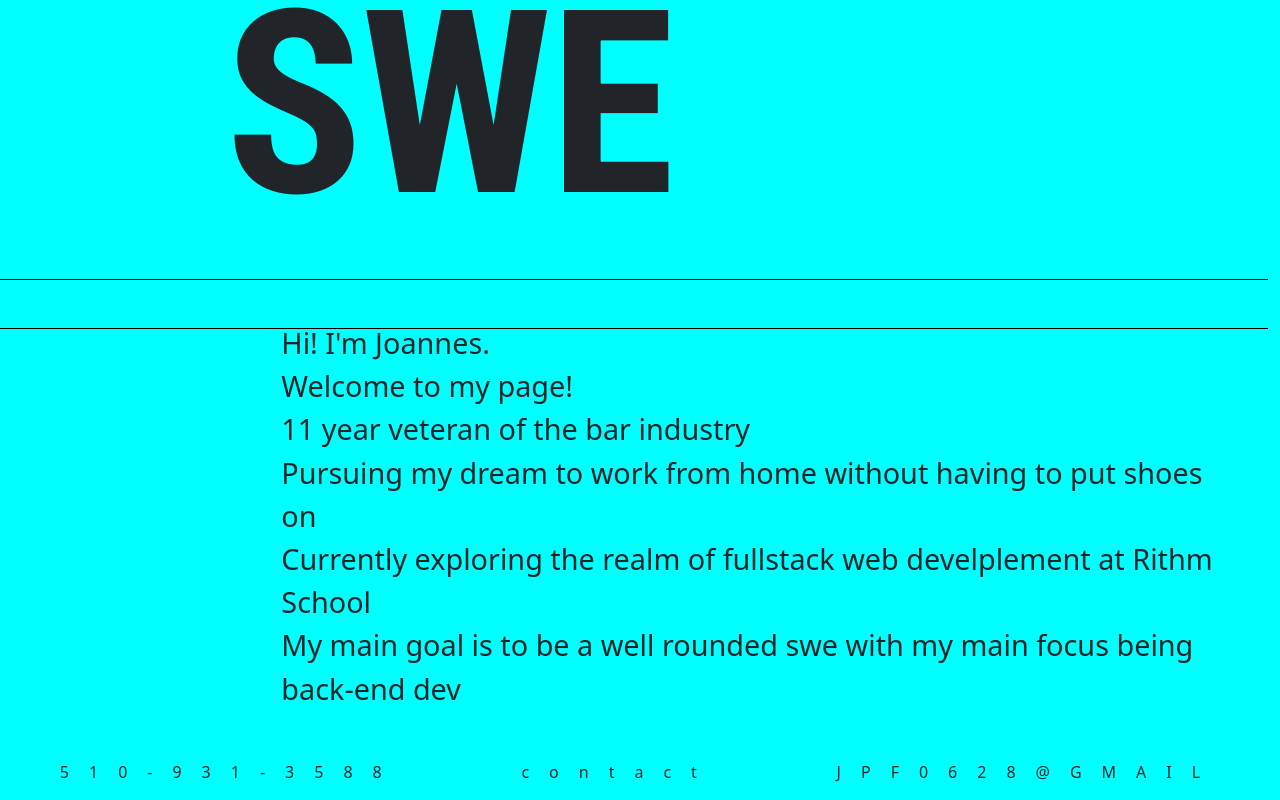
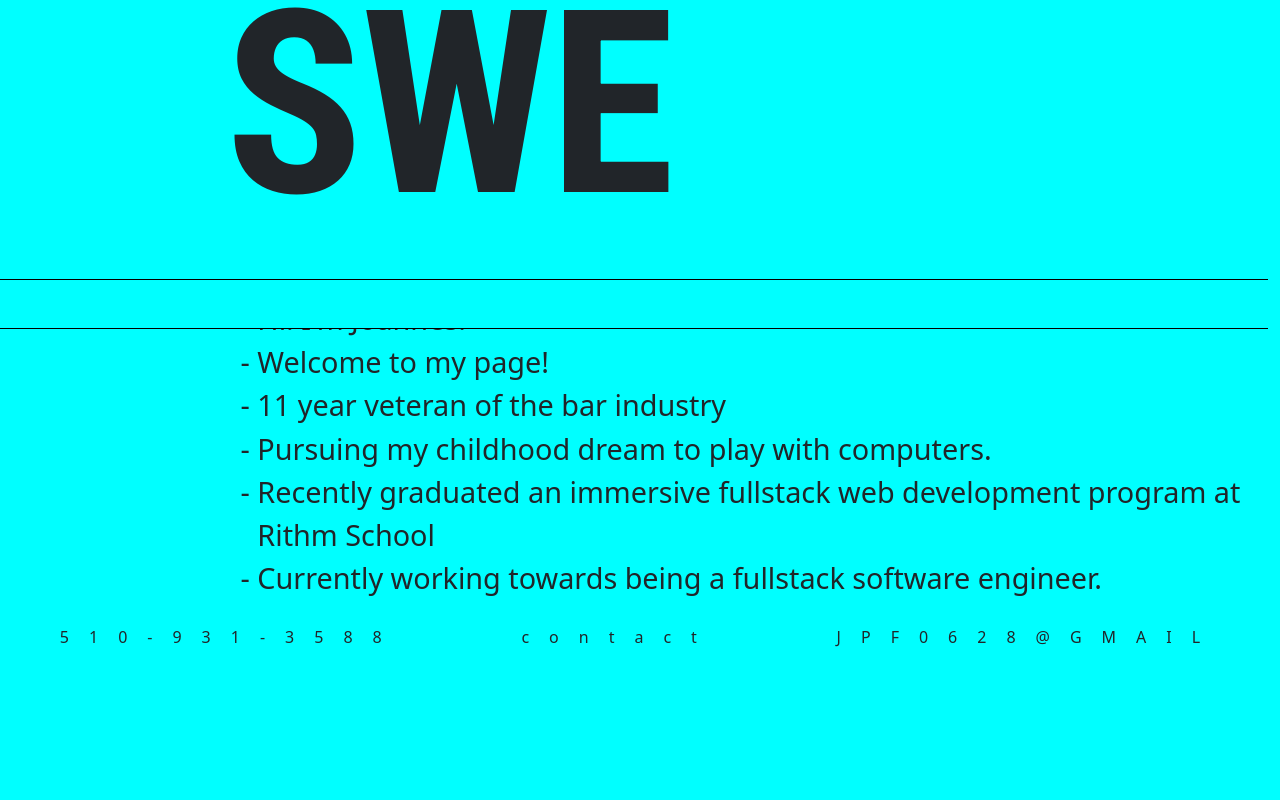
Before and after one commit to JoHeyJo/myWebsiteReact, a React (Create React App) app: page / in a window 1280 px wide. Shown: the part 471-1271 px from the top of the page. After the commit the page ends 1136 px from the top, so only its background shows below. Built offline with nearby package versions, Linux system fonts and the light colour scheme.

Commit message:
FIXED: Banner top margin

```diff
--- a/src/Bio.css
+++ b/src/Bio.css
@@ -1,11 +1,25 @@
 #Bio-about-me {
   /* border: 5px solid black; */
-  padding: 3em;
+  /* padding: 3em; */
   font-size: .5em;
   background-color: aqua;
+
 }
 
 li {
-  list-style: none;
+  list-style: "- ";
   font-size: calc(100% + 1vw + 1vh);
 }
+
+
+/* li.arrow::before {
+  content: "";
+  position: absolute;
+  left: 0;
+  top: 6px;
+  height: 5px;
+  width: 5px;
+  border: 1px solid #f9dd94;
+  border-width: 2px 2px 0 0;
+  transform: rotate(45deg);
+} */
--- a/src/Bio.js
+++ b/src/Bio.js
@@ -7,12 +7,12 @@ function Bio() {
     <section id="Bio-about-me">
 
       <ul className="fsm" id="about-me-links container">
-        <li>Hi! I'm Joannes.</li>
+        <li className="arrow">Hi! I'm Joannes.</li>
         <li>Welcome to my page!</li>
         <li>11 year veteran of the bar industry</li>
-        <li>Pursuing my dream to work from home without having to put shoes on</li>
-        <li>Currently exploring the realm of fullstack web develplement at Rithm School</li>
-        <li>My main goal is to be a well rounded swe with my main focus being back-end dev</li>
+        <li>Pursuing my childhood dream to play with computers. </li>
+        <li>Recently graduated an immersive fullstack web development program at Rithm School</li>
+        <li>Currently working towards being a fullstack software engineer.</li>
       </ul>
 
     </section>
--- a/src/fontSize.css
+++ b/src/fontSize.css
@@ -30,6 +30,12 @@
 }
 
 /* font size for Banner */
+@media (max-width: 544px){
+  .bannerFs{
+    padding-top: 15%;
+
+  }
+}
 @media (min-width: 320px) {
   .bannerFs {
     font-size: 6rem;
@@ -49,6 +55,7 @@
   .bannerFs {
     font-size: 12rem;
     letter-spacing: -3px;
+
     /* text-align: initial; */
   }
 }
```
